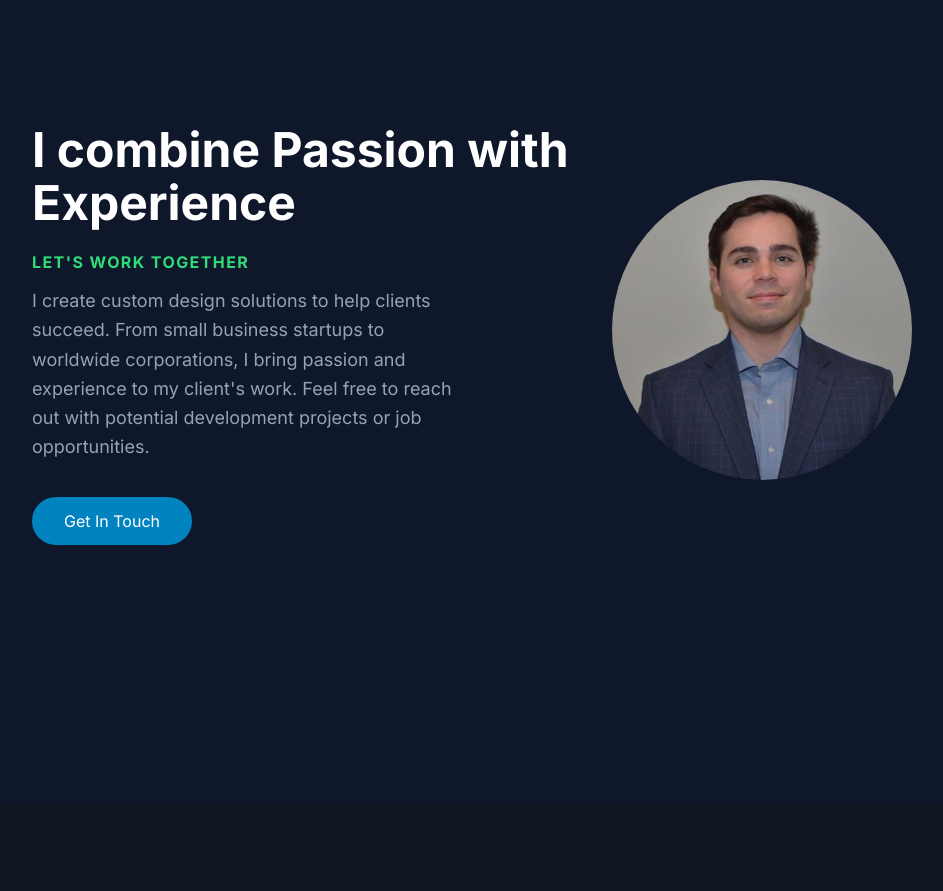
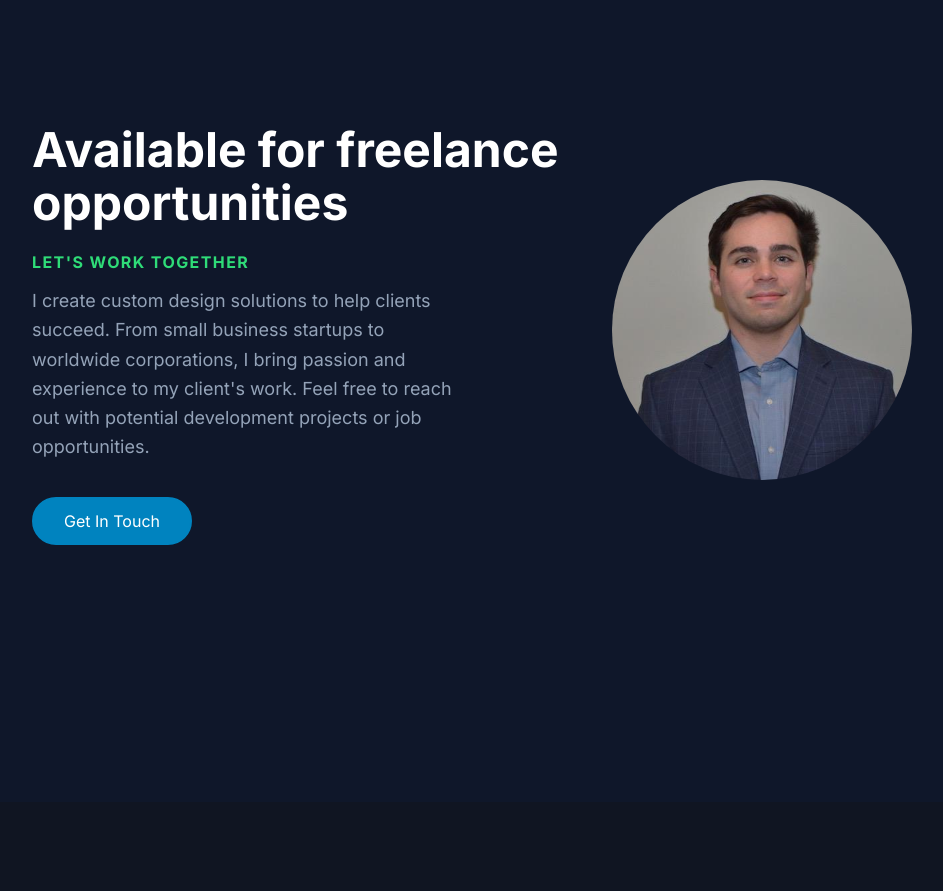
Before and after one commit to itsrichardhaar/Springer-React-Sandbox, a React (Create React App) app in the folder springer-sandbox/: page / in a window 1280 px wide. Shown: the part 2440-3331 px from the top of the page, without its empty margins (168-1111 px from the left). Built offline with nearby package versions, Linux system fonts and the light colour scheme.

Commit message:
Update Data.js
Update to contact section copy

```diff
--- a/springer-sandbox/src/components/InfoSection/Data.js
+++ b/springer-sandbox/src/components/InfoSection/Data.js
@@ -50,7 +50,7 @@ export const homeObjOne = {
     lightText: false,
     lightTextDesc: false,
     topLine: 'Let\'s Work Together',
-    headline: 'I combine Passion with Experience',
+    headline: 'Available for freelance opportunities',
     description:
       "I create custom design solutions to help clients succeed. From small business startups to worldwide corporations, I bring passion and experience to my client's work. Feel free to reach out with potential development projects or job opportunities.",
     buttonLabel: 'Get In Touch',
```
